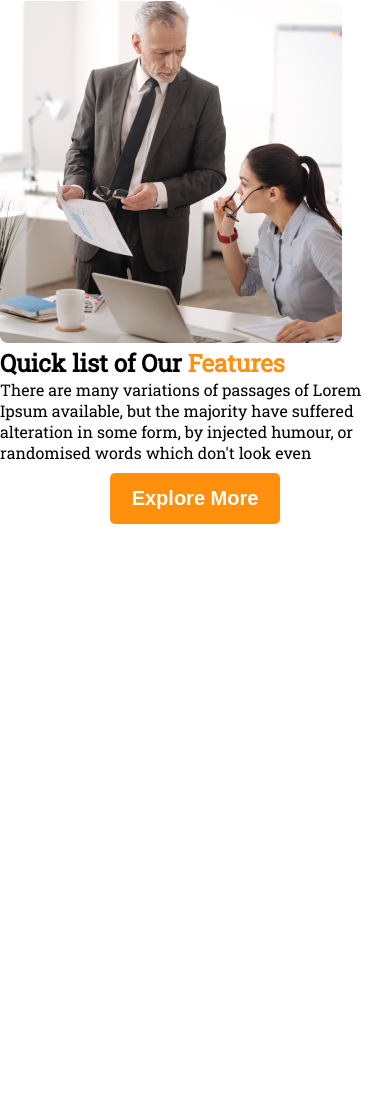
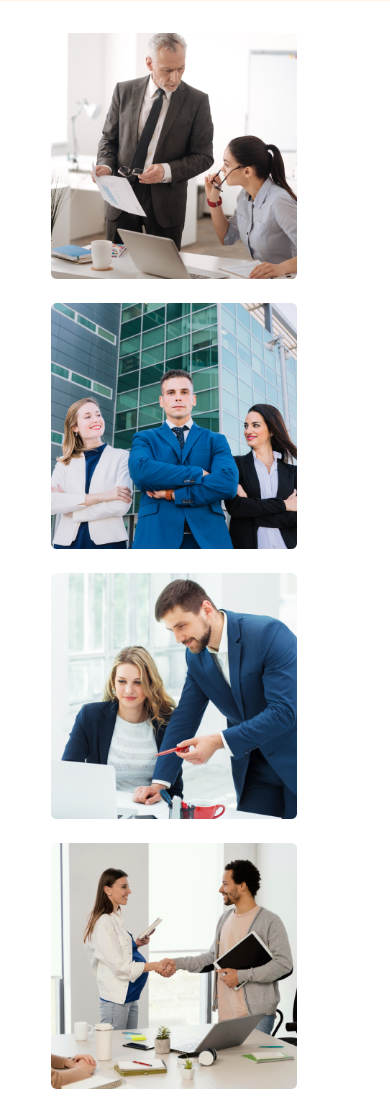
Before and after one commit to Abdullah-Al-Akash/G3-Architects, a plain HTML site: page index.html in a window 390 px wide. Shown: the part 602-1706 px from the top of the page. Before the commit the page ends 1126 px from the top, so only its background shows below. Drawn offline with Linux system fonts and the light colour scheme.

Commit message:
Quick Section Complete With Responsiveness

```diff
--- a/index.html
+++ b/index.html
@@ -30,14 +30,17 @@
         <section class="features">
                 <div class="feature-img">
                         <img src="./images/team1.png" alt="">
+                        <img src="./images/team2.png" alt="">
+                        <img src="./images/team3.png" alt="">
+                        <img src="./images/team4.png" alt="">
                 </div>
-                <div>
-                        <h2 class="qucik">Quick list <span class="of">of Our <span
+                <div class="feature-text">
+                        <h2 class="quick">Quick list <span class="of">of Our <br> <span
                                                 class="brand-color">Features</span></span></h2>
                         <p>There are many variations of passages of Lorem Ipsum available, but the majority have
                                 suffered alteration in some form, by injected humour, or randomised words which don't
                                 look even</p>
-                        <div class="btn">
+                        <div class="">
                                 <button class="brand-btn">Explore More</button>
                         </div>
                 </div>
--- a/style.css
+++ b/style.css
@@ -16,6 +16,7 @@ body {
 }
 .brand-color{
 	color: #FF900E;
+	font-weight: bold;
 }
 .banner{
 	background-color: rgba(255, 144, 14, 0.1);;
@@ -43,6 +44,7 @@ body {
 	border: 2px solid #FF900E;
 	color: white;
 	cursor: pointer;
+	margin: 10px 0;
 }
 
 .banner-img{
@@ -55,10 +57,56 @@ body {
 	width: 100%;
 }
 
+/* Quick Section Features CSS */
+.feature-text{
+	margin-left: 20px;
+}
+.features{
+	width: 80%;
+	margin: 0 auto;
+	display: grid;
+	grid-template-columns: repeat(2, 1fr);
+	align-items: center;
+}
+.quick{
+	color: #727272;
+	margin: 10px 0;
+}
+.of{
+	color: #131313;
+	font-weight: bold;
+}
+
+.feature-img{
+	display: grid;
+	grid-template-columns: repeat(2, 1fr);
+}
+.feature-img img{
+	width: 330px;
+	padding: 12px;
+}
+
 /* Media Query */
 @media only screen and (max-width: 600px){
 	.headline{
 		text-align: center;
 		font-size: 30px;
 	}
+
+	/* Feature Section */
+	.features{
+		margin: 0 auto;
+		display: grid;
+		grid-template-columns: repeat(1, 1fr);
+		justify-content: center;
+	}
+	.feature-img{
+		display: grid;
+		grid-template-columns: repeat(1, 1fr);
+		justify-content: center;
+	}
+	.feature-img img{
+		width: 270px;
+		padding: 12px;
+	}
 }
```
